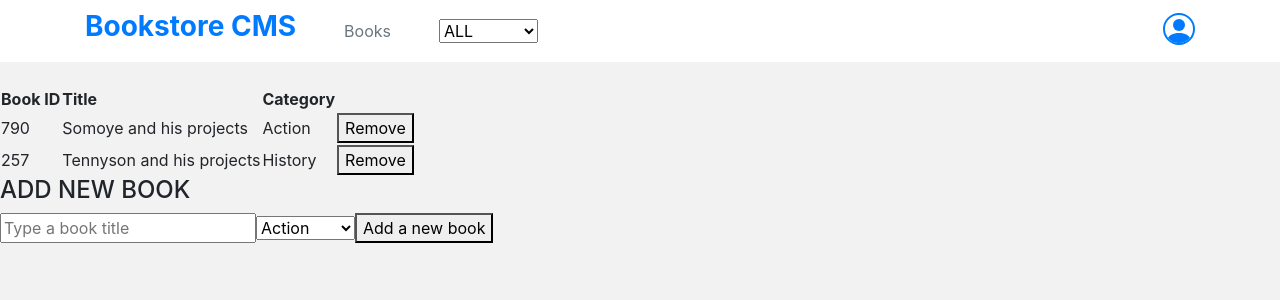
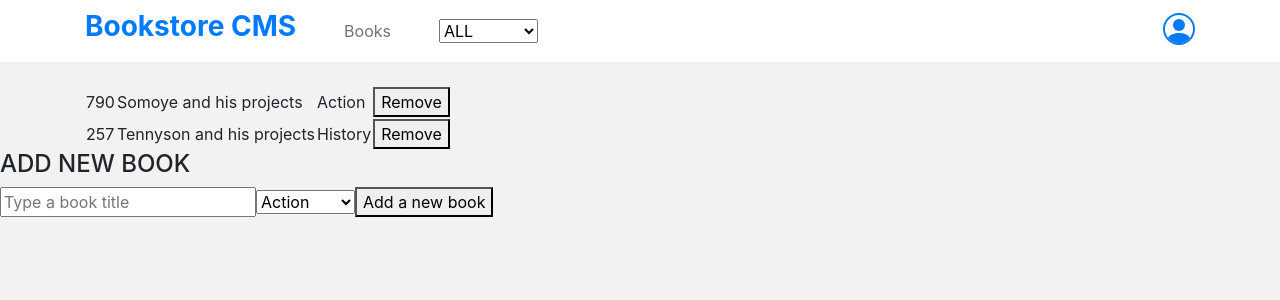
Before and after one commit to somoye123/Book-store, a React (Create React App) app: page / in a window 1280 px wide. Shown: the top 300 px of the page. Built offline with nearby package versions, Linux system fonts and the light colour scheme.

Commit message:
update bookList to remove table

```diff
--- a/src/containers/BooksList.js
+++ b/src/containers/BooksList.js
@@ -24,18 +24,9 @@ const BooksList = ({
   return (
     <>
       <NavBar handleFilterChange={handleFilterChange} />
-      <table>
-        <thead>
-          <tr>
-            <th>Book ID</th>
-            <th>Title</th>
-            <th>Category</th>
-          </tr>
-        </thead>
-        <tbody>
-          {bookList}
-        </tbody>
-      </table>
+      <div className="container">
+        {bookList}
+      </div>
     </>
   );
 };
```
